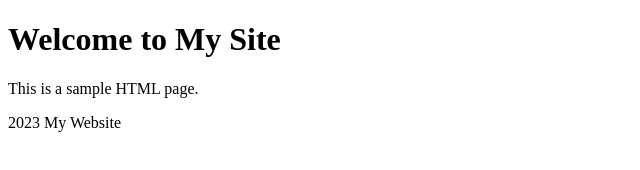
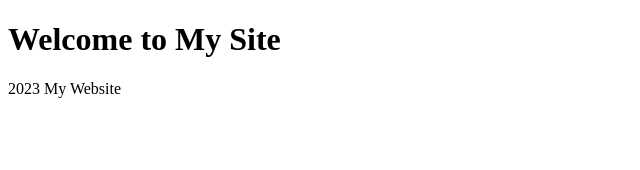
Before and after one commit to polohardy1/te-4A, a website: page index.html in a window 1280 px wide. Shown: the whole page, without its empty margins (0-640 px from the left). Drawn offline with Linux system fonts and the light colour scheme.

Commit message:
no content

```diff
--- a/index.html
+++ b/index.html
@@ -13,9 +13,7 @@
     </header>
 
     <main>
-      <section id="content">
-        <p>This is a sample HTML page.</p>
-      </section>
+
     </main>
 
     <footer>
```
